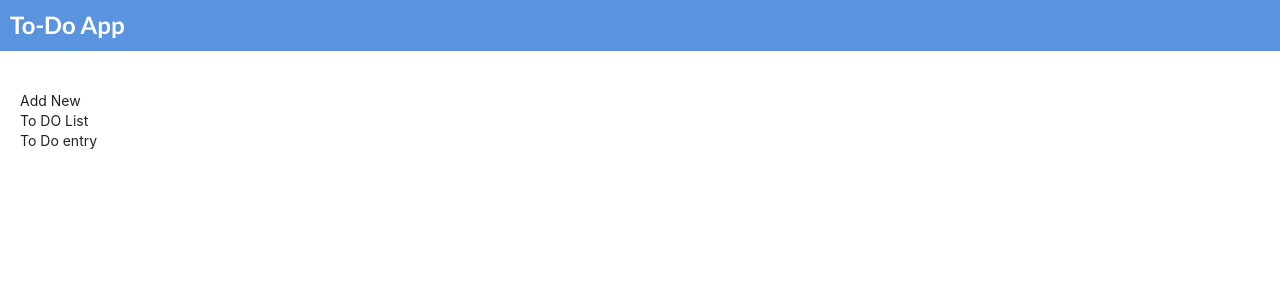
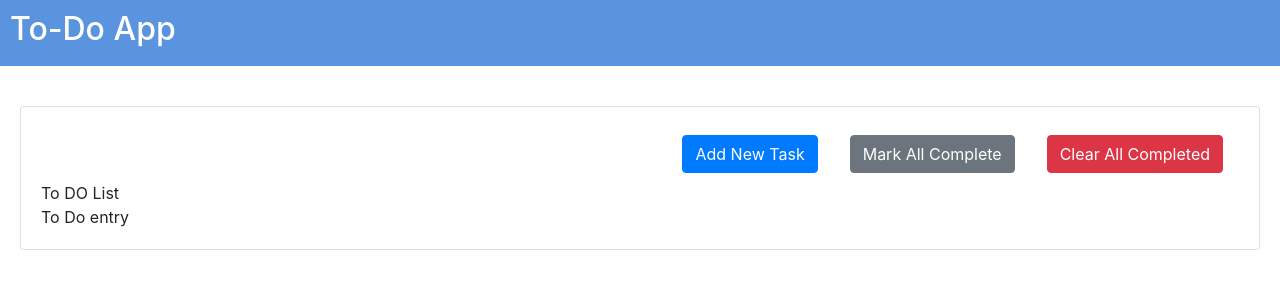
Before and after one commit to rmt002/to-do-React, a React (Create React App) app: page / in a window 1280 px wide. Shown: the top 300 px of the page. Built offline with nearby package versions, Linux system fonts and the light colour scheme; the HTML template or start-up script is replaced by a standard one.

Commit message:
Completed header

```diff
--- a/package.json
+++ b/package.json
@@ -3,10 +3,11 @@
   "version": "0.1.0",
   "private": true,
   "dependencies": {
+    "bootstrap": "^4.3.1",
     "react": "^16.8.6",
+    "react-bootstrap": "^1.0.0-beta.9",
     "react-dom": "^16.8.6",
-    "react-scripts": "3.0.1",
-    "semantic-ui-react": "^0.87.1"
+    "react-scripts": "3.0.1"
   },
   "scripts": {
     "start": "react-scripts start",
--- a/public/index.html
+++ b/public/index.html
@@ -4,7 +4,8 @@
     <meta charset="utf-8" />
     <!-- <link rel="shortcut icon" href="%PUBLIC_URL%/favicon.ico" /> -->
     <link rel="shortcut icon" href="/a.png" />
-    <link rel="stylesheet" href="https://cdn.jsdelivr.net/npm/semantic-ui/dist/semantic.min.css" />
+    <link rel="stylesheet" href="https://maxcdn.bootstrapcdn.com/bootstrap/4.3.1/css/bootstrap.min.css"
+    integrity="sha384-ggOyR0iXCbMQv3Xipma34MD+dH/1fQ784/j6cY/iJTQUOhcWr7x9JvoRxT2MZw1T" crossorigin="anonymous" />
     <meta name="viewport" content="width=device-width, initial-scale=1" />
     <meta name="theme-color" content="#5A94DF" />
     <!--
--- a/src/components/To-Do-App.js
+++ b/src/components/To-Do-App.js
@@ -1,15 +1,20 @@
-import React,{ Component } from 'react';
+import React, { Component } from 'react';
 import ToDoHeader from './To-Do-Header';
 import ToDoList from './To-Do-List';
 import ToDoEntry from './To-Do-Entry';
+import Card from '../../node_modules/react-bootstrap/Card';
 
-export class ToDoApp extends Component{
-    render(){
-        return(
+export class ToDoApp extends Component {
+    render() {
+        return (
             <div>
-                <ToDoHeader/>
-                <ToDoList />
-                <ToDoEntry/>
+                <Card>
+                    <Card.Body>
+                        <ToDoHeader />
+                        <ToDoList />
+                        <ToDoEntry />
+                    </Card.Body>
+                </Card>
             </div>
         )
     }
--- a/src/components/To-Do-Header.js
+++ b/src/components/To-Do-Header.js
@@ -1,10 +1,20 @@
-import React,{ Component } from 'react';
-
-export class ToDoHeader extends Component{
-    render(){
-        return(
+import React, { Component } from 'react';
+import Nav from '../../node_modules/react-bootstrap/Nav';
+export class ToDoHeader extends Component {
+    render() {
+        return (
             <div>
-                Add New
+                <Nav className="justify-content-end" activeKey="/home">
+                    <Nav.Item>
+                        <Nav.Link><button className="btn btn-primary">Add New Task</button></Nav.Link>
+                    </Nav.Item>
+                    <Nav.Item>
+                        <Nav.Link ><button className="btn btn-secondary">Mark All Complete</button></Nav.Link>
+                    </Nav.Item>
+                    <Nav.Item>
+                        <Nav.Link><button className="btn btn-danger">Clear All Completed</button></Nav.Link>
+                    </Nav.Item>
+                </Nav>
             </div>
         )
     }
```
Also changed, not shown: 1 other file (tests, documents, lock files or other folders).
